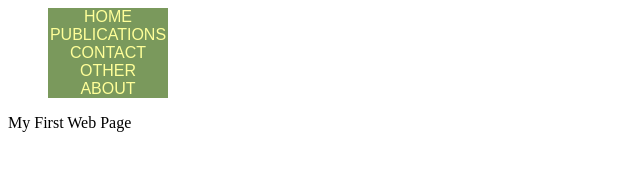
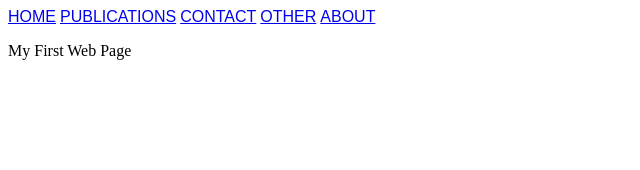
Before and after one commit to sodapopcoolfizz/webpage, a plain HTML site: page index.html in a window 1280 px wide. Shown: the whole page, without its empty margins (0-640 px from the left). Drawn offline with Linux system fonts and the light colour scheme.

Commit message:
simpler look

```diff
--- a/style.css
+++ b/style.css
@@ -6,21 +6,19 @@ p {text-align: justify;}
 ul {
 	list-style-type: none;
 	margin: 0;
-	padding: 0
+	padding: 0;
 	overflow: hidden;
 }
 
 a:link,a:visited
 {
-display:block;
-width:120px;
+width:240px;
 font-family: sans-serif;
-color: #FFFF99;
-background-color: #7A995C;
+
 text-align:center;
 text-transform:uppercase;
-text-decoration: none;
 }
+
 li
 {
 	display: inline;
```
